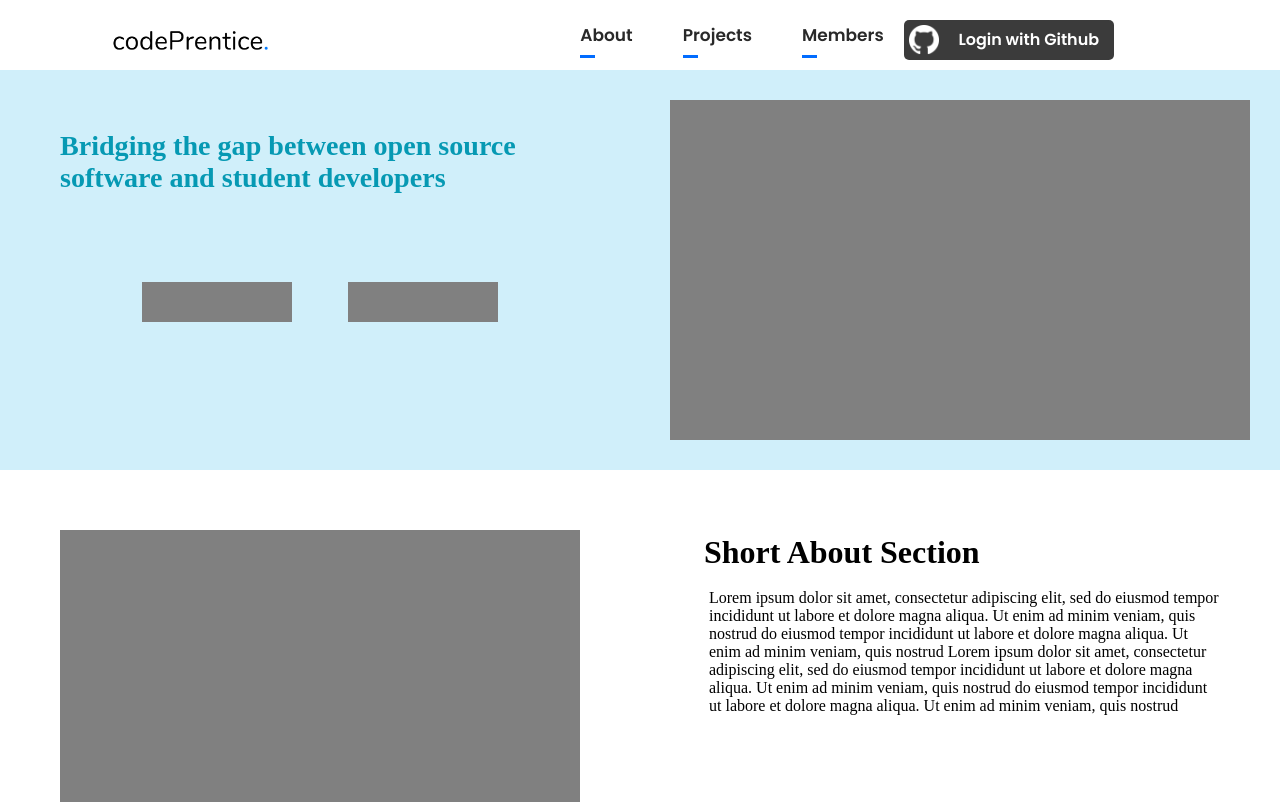
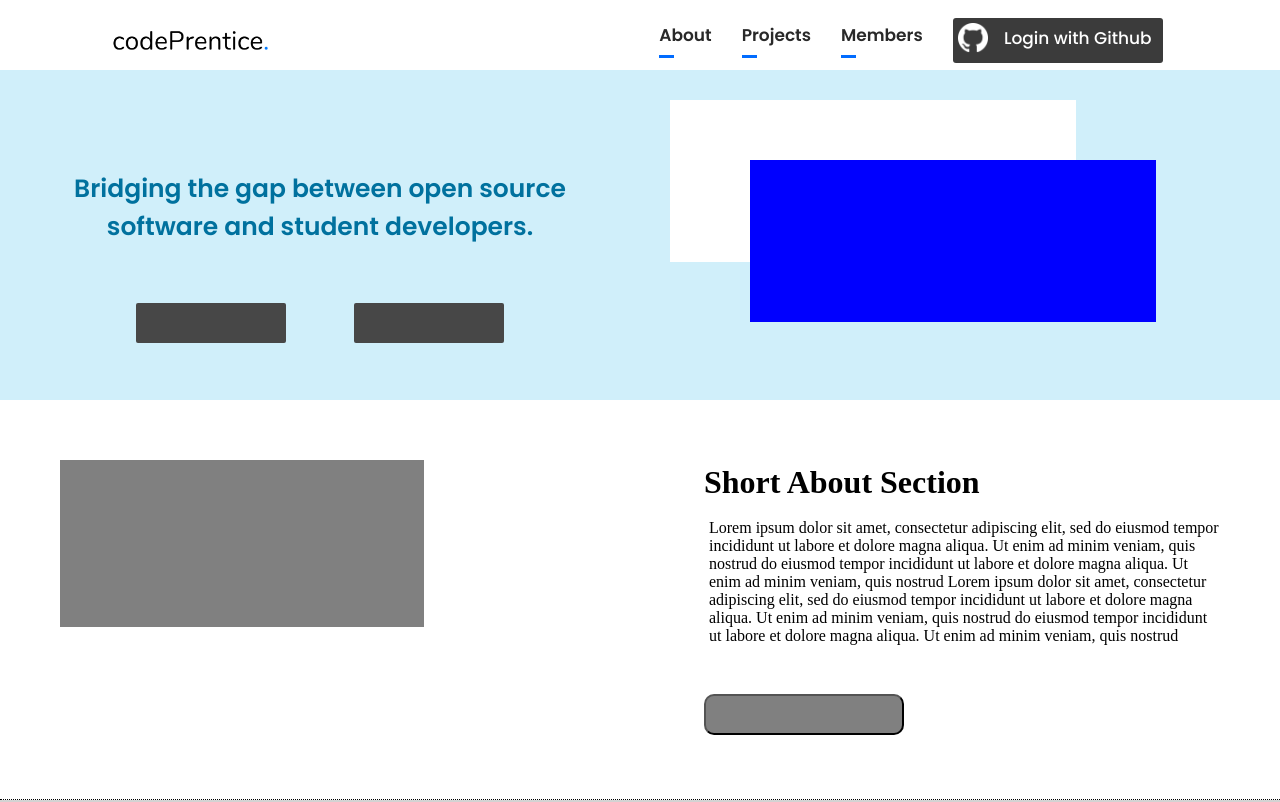
Before and after one commit to codeprentice-org/codeprentice-site-revamped, a React (Create React App) app in the folder frontend/: page / in a window 1280 px wide. Shown: the top 802 px of the page. Built offline with nearby package versions, Linux system fonts and the light colour scheme.

Commit message:
changed intro tag

```diff
--- a/frontend/src/components/Home/home_page.tsx
+++ b/frontend/src/components/Home/home_page.tsx
@@ -6,6 +6,7 @@ import '../../styles/main.css'
 import '../../styles/about.css'
 import '../../styles/infograph.css'
 import '../../styles/project.css'
+import { height } from '@material-ui/system';
 
 interface Props {
 
@@ -15,9 +16,11 @@ interface Props {
 const Home: React.FC<Props> = () => {
     return (
         <div>
-            <Navbar />
-            <Intro />
-            <About />
+            <div style={{height: '100vh', width: '100%'}}>
+                <Navbar />
+                <Intro />
+                <About />
+            </div>
             <Infographics />
             <Projects />
             <Footer />
@@ -28,21 +31,21 @@ const Home: React.FC<Props> = () => {
 // sub components
 const Intro: React.FC = () => {
     return (
-        <div className="intro">
-            <div className="tag">
-                <div>
-                    <h3>
-                        Bridging the gap between open source
-                        software and student developers
-                    </h3>
+        <div className="intro-container">
+            <div className="intro-left-container">
+                <div className='intro-left-header'>
+                    Bridging the gap between open source
+                    software and student developers.
                 </div>
-                <div className="tag_buttons">
-                    <button className="introbutton"></button>
-                    <button className="introbutton"></button>
+                <div className="intro-buttons">
+                    <button className="intro-button"></button>
+                    <button className="intro-button"></button>
                 </div>
             </div>
-            <div className="picture">
-                <div className="thumbnail"></div>
+            <div className="right-container">
+                <div className="thumbnail transform-background-color">
+                    <div className='offset-thumbnail transform-background-color'></div>
+                </div>
             </div>
         </div>
     );
@@ -52,7 +55,7 @@ const About: React.FC = () => {
     return (
         <div className="about">
             <div className="icon">
-                <div className="thumbnail"></div>
+                <div className="thumbnail" style={{backgroundColor: 'gray'}}></div>
             </div>
             <div className="about_text">
                 <h1>Short About Section</h1>
--- a/frontend/src/styles/about.css
+++ b/frontend/src/styles/about.css
@@ -1,6 +1,6 @@
 .about{
     width: 100%;
-    height: 70vh;
+    height: 50%;
     display: flex;
     flex-direction: row;
     font-family: Cambria, Cochin, Georgia, Times, 'Times New Roman', serif;
--- a/frontend/src/styles/intro.css
+++ b/frontend/src/styles/intro.css
@@ -1,60 +1,74 @@
-.intro {
+.intro-container {
     width: 100%;
-    height: 50vh;
+    height: calc(50% - 70px);
     background-color: rgb(208, 239, 250);
-    color: rgb(6, 153, 179);
+    color: rgb(0, 113, 158);
+    text-align: center;
     display: flex;
     flex-direction: row;
     font-family: "Times New Roman";
 }
 
-.introbutton{
-    height:40px;
-    width:150px;
-    background-color: gray;
+.intro-left-container {
+    display:flex;
+    flex-direction: column;
+    align-items: center;
+    width: 50%;
+    box-sizing: border-box;
+    padding-right: 40px;
+    padding-left: 40px;
+    padding-top: 100px;
+}
+
+.intro-left-header {
+    margin: auto;
+    align-items: center;
+    font-size: 25px;
+    font-family: 'poppins-semibold';
+}
+
+.intro-buttons {
+    width:90%;
+    height:100%;
+    display: flex;
+    flex-direction: row;
+    align-items: center;
+    justify-content: space-evenly;
+}
+
+.intro-button {
+    height: 40px;
+    width: 150px;
+    background-color: rgb(71, 71, 71);
+    border-radius: 2px;
+    color: white;
+    font-size: 19px;
+    font-family: 'poppins-medium';
     border:none;
 }
 
-.tag {
-    display:flex;
-    flex-direction: column;
-    align-items: center;
-    justify-content:"space-around";
-    width: 50%;
-    padding: 60px;
-    font-size: x-large;
-}
-
-.tag_buttons{
-    width:90%;
-    height:100%;
-    display: flex;
-    flex-direction:row;
-    align-items:center;
-    justify-content:space-evenly;
-}
-
-.tag_button{
-    background-color: gray;
-}
-
-
-.picture {
+.right-container {
     width: 50%;
     padding:30px;
 }
 
-.thumbnail{
-    background-color: gray;
-    width:100%;
-    height: 100%;
-    -webkit-transition: background-color 0.5s ease-out;
-    -moz-transition: background-color 0.5s ease-out;
-    -o-transition: background-color 0.5s ease-out;
-    -ms-transition: background-color 0.5s ease-out;
-    transition: background-color 0.5s ease-out;
+.thumbnail {
+    background-color: white;
+    width: 70%;
+    height: 60%;
 }
 
-.thumbnail:hover{
+/* .thumbnail:hover{
     background-color: lightgray;
+} */
+
+.offset-thumbnail {
+    transform: translateX(80px) translateY(60px);
+    background-color: blue;
+    width: 100%;
+    height: 100%;
 }
+
+/* .offset-thumbnail:hover{
+    background-color: lightgray;
+} */
--- a/frontend/src/styles/main.css
+++ b/frontend/src/styles/main.css
@@ -38,3 +38,11 @@
     src: url("../assets/fonts/poppins/Poppins-SemiBold.ttf");
     font-style: normal;
 }
+
+.transform-background-color {
+    -webkit-transition: background-color 0.5s ease-out;
+    -moz-transition: background-color 0.5s ease-out;
+    -o-transition: background-color 0.5s ease-out;
+    -ms-transition: background-color 0.5s ease-out;
+    transition: background-color 0.5s ease-out;
+}
--- a/frontend/src/styles/navbar.css
+++ b/frontend/src/styles/navbar.css
@@ -23,13 +23,14 @@
 
 .login-button {
     width: 210px;
-    height: 40px;
+    height: 45px;
     background-color: rgb(59, 59, 59);
-    border-radius: 5px;
+    border-radius: 3px;
     display: flex;
     box-sizing: border-box;
     padding: 5px;
     margin-top: 10px;
+    margin-left: 30px;
 }
 
 .login-button:hover { cursor: pointer; }
@@ -48,13 +49,14 @@
     width: 160px;
     color: rgb(255, 255, 255);
     line-height: 30px;
-    font-size: 16px;
-    font-family: 'poppins-semibold';
+    font-size: 17px;
+    font-family: 'poppins-medium';
     text-align: center;
 }
 
 .options-container {
-    width: 70%;
+    margin-left: 10%;
+    width: 60%;
     height: auto;
     display: flex;
     align-items: center;
@@ -70,7 +72,7 @@
     font-family: 'poppins-semibold';
     border-radius: 5px;
     transform: translateX(30px);
-    margin-right: 50px;
+    margin-right: 30px;
     color: rgb(41, 41, 41);
 }
 
```
